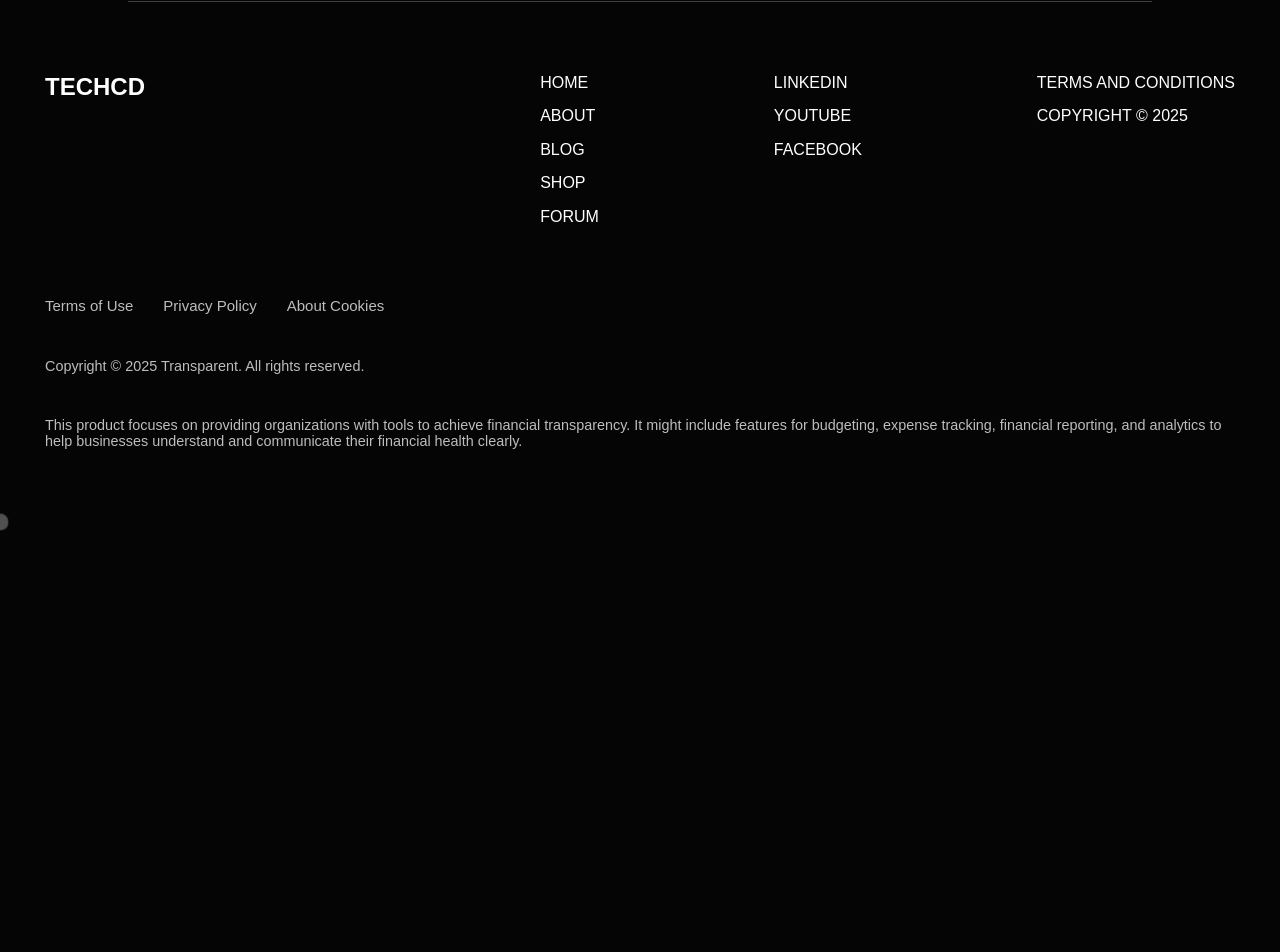
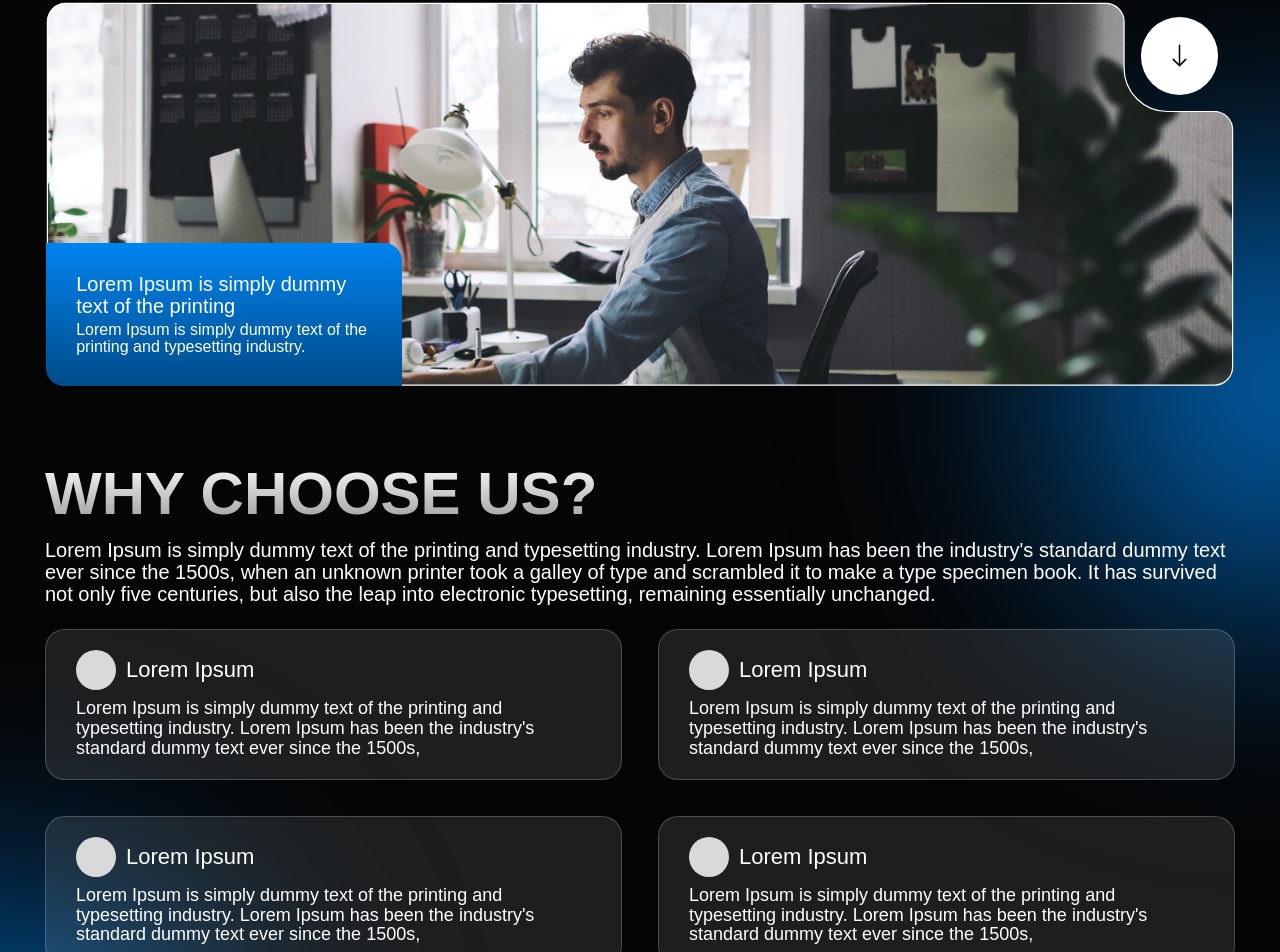
Before and after one commit to chamika-damith/techcd-portfolio, a Next.js app: page /about in a window 1280 px wide. Shown: the part 1257-2209 px from the top of the page. Before the commit the page ends 1779 px from the top, so only its background shows below. Built offline with nearby package versions, Linux system fonts and the light colour scheme; a web font is replaced by a local one.

Commit message:
feat(about-page): why choose us section

```diff
--- a/app/(user-pages)/about/page.tsx
+++ b/app/(user-pages)/about/page.tsx
@@ -2,12 +2,14 @@ import React from "react";
 
 import Header from "@/components/user/about-page/header/Header";
 import Story from "@/components/user/about-page/story/Story";
+import Why from "@/components/user/about-page/why/Why";
 
 const AboutPage = () => {
   return (
     <>
       <Header />
       <Story />
+      <Why />
     </>
   );
 };
--- a/app/(user-pages)/layout.tsx
+++ b/app/(user-pages)/layout.tsx
@@ -9,7 +9,7 @@ const UserLayout: React.FC<{ children: ReactNode }> = ({ children }) => {
       <header className="font-primary leading-[1.1]">
         <Navbar />
       </header>
-      <main className="font-primary overflow-x-hidden leading-[1.1]">
+      <main className="font-primary overflow-hidden leading-[1.1]">
         {children}
       </main>
       <footer className="font-primary leading-[1.1]">
--- a/components/user/about-page/header/Header.tsx
+++ b/components/user/about-page/header/Header.tsx
@@ -3,17 +3,20 @@ import Image from "next/image";
 
 import { BsArrowDown } from "react-icons/bs";
 import SectionTitle from "./SectionTitle";
+
+import eclipse from "@/public/images/eclipse.svg";
 import img from "@/public/images/about-page/header/img.png";
 
 const Header = () => {
   return (
     <section className="pt-[8em]">
-      <div className="px-container container mx-auto">
+      <Image src={eclipse} alt="" className="absolute inset-0 w-full" />
+      <div className="px-container relative container mx-auto">
         <div className="grid grid-cols-1 gap-[1.5em] lg:grid-cols-10">
           <SectionTitle />
           <div className="relative flex h-[202px] items-end lg:col-span-4 lg:h-auto xl:col-span-3">
             <div className="bg-foreground text-background absolute bottom-0 left-0 aspect-square h-[23%] rounded-full lg:h-auto lg:w-[15%]">
-              <BsArrowDown className="absolute inset-0 m-auto size-fit text-[18px]" />
+              <BsArrowDown className="absolute inset-0 m-auto size-fit text-[18px] sm:text-[20px] md:text-[22px] lg:text-[24px] xl:text-[25px] 2xl:text-[26px]" />
             </div>
             <Image src={img} alt="" className="h-full w-fit lg:h-auto" />
           </div>
--- a/components/user/about-page/story/Story.tsx
+++ b/components/user/about-page/story/Story.tsx
@@ -1,13 +1,15 @@
 import React from "react";
 import Image from "next/image";
 
+import { BsArrowDown } from "react-icons/bs";
 import SectionTitle from "./SectionTitle";
 import img from "@/public/images/about-page/story/img.png";
 
 const Story = () => {
   return (
     <section>
-      <div className="px-container container mx-auto">
+      <div className="px-container relative container mx-auto">
+        <div className="from-primary absolute right-0 bottom-0 aspect-square w-2/5 translate-x-1/2 translate-y-1/2 rounded-full bg-radial to-transparent blur-[5em]"></div>
         <SectionTitle className="lg:hidden" />
 
         <div className="grid grid-cols-1 gap-[1.5em] lg:grid-cols-10 lg:items-end">
@@ -29,7 +31,7 @@ const Story = () => {
             </p>
           </div>
 
-          <div className="h-[220px] lg:col-span-4 lg:h-auto">
+          <div className="h-[200px] lg:col-span-4 lg:h-auto">
             <Image
               src={img}
               alt=""
@@ -37,6 +39,57 @@ const Story = () => {
             />
           </div>
         </div>
+
+        <div className="relative mt-[3em]">
+          <div className="absolute bottom-[0.9%] left-[0.1%] w-4/5 max-w-[32ch] rounded-tr-[7px] rounded-bl-[7px] bg-gradient-to-b from-[#0084F0] to-[#004C8A] p-[1.5em] text-[13px] sm:rounded-tr-[10px] sm:rounded-bl-[10px] sm:text-[15px] md:rounded-tr-[13px] md:rounded-bl-[13px] md:text-[17px] lg:col-span-6 lg:rounded-tr-[16px] lg:rounded-bl-[16px] lg:text-[19px] xl:rounded-tr-[18px] xl:rounded-bl-[18px] xl:text-[20px] 2xl:rounded-tr-[20px] 2xl:rounded-bl-[20px] 2xl:text-[21px]">
+            <p className="mb-[0.2em] font-medium">
+              Lorem Ipsum is simply dummy text of the printing
+            </p>
+            <p className="text-[12px] sm:text-[13px] md:text-[14px] lg:text-[15px] xl:text-[16px] 2xl:text-[17px]">
+              Lorem Ipsum is simply dummy text of the printing and typesetting
+              industry.
+            </p>
+          </div>
+
+          <div className="absolute top-0 right-0 aspect-square w-[9.3%]">
+            <div className="bg-foreground text-background absolute inset-0 m-auto aspect-square w-[70%] rounded-full">
+              <BsArrowDown className="absolute inset-0 m-auto size-fit text-[18px] sm:text-[20px] md:text-[22px] lg:text-[24px] xl:text-[25px] 2xl:text-[30px]" />
+            </div>
+          </div>
+          <svg
+            xmlns="http://www.w3.org/2000/svg"
+            viewBox="0 0 502 164"
+            className="w-full"
+            preserveAspectRatio="none"
+          >
+            <defs>
+              <clipPath id="about-page-clip-path">
+                <path
+                  d="M 8.687 1 L 447.522 1 C 451.761 1 455.21 4.449 455.21 8.687 L 455.21 28.24 C 455.21 38.374 463.429 46.608 473.578 46.608 L 493.313 46.608 C 497.567 46.608 501 50.041 501 54.295 L 501 154.336 C 501 158.583 497.567 162.024 493.313 162.024 L 8.687 162.024 C 4.434 162.024 1 158.583 1 154.336 L 1 8.687 C 1 4.449 4.434 1 8.687 1 Z"
+                  strokeWidth={0.5}
+                  stroke="var(--foreground)"
+                ></path>
+              </clipPath>
+            </defs>
+
+            <image
+              href="/images/about-page/story/img-two.jpg"
+              clipPath="url(#about-page-clip-path)"
+              preserveAspectRatio="xMidYMid meet"
+              x="0"
+              y="0"
+              width="100%"
+              height="100%"
+            />
+
+            <path
+              d="M 8.687 1 L 447.522 1 C 451.761 1 455.21 4.449 455.21 8.687 L 455.21 28.24 C 455.21 38.374 463.429 46.608 473.578 46.608 L 493.313 46.608 C 497.567 46.608 501 50.041 501 54.295 L 501 154.336 C 501 158.583 497.567 162.024 493.313 162.024 L 8.687 162.024 C 4.434 162.024 1 158.583 1 154.336 L 1 8.687 C 1 4.449 4.434 1 8.687 1 Z"
+              strokeWidth={0.5}
+              stroke="var(--foreground)"
+              fill="none"
+            ></path>
+          </svg>
+        </div>
       </div>
     </section>
   );
--- /dev/null
+++ b/components/user/about-page/why/SectionTitle.tsx
@@ -0,0 +1,11 @@
+import React from "react";
+
+const SectionTitle = () => {
+  return (
+    <h2 className="dark:from-foreground to-foreground my-[0.2em] bg-gradient-to-b from-[#999999] bg-clip-text text-[26px] font-semibold text-transparent uppercase sm:text-[34px] md:text-[43px] lg:text-[51px] xl:text-[60px] 2xl:text-[68px] dark:to-[#999999]">
+      Why choose us?
+    </h2>
+  );
+};
+
+export default SectionTitle;
--- /dev/null
+++ b/components/user/about-page/why/Why.tsx
@@ -0,0 +1,46 @@
+import React from "react";
+import SectionTitle from "./SectionTitle";
+import BrandCarousel from "../../home-page/about/BrandCarousel";
+
+const Why = () => {
+  return (
+    <section className="relative mt-[3em] pb-[3em]">
+      <div className="from-primary absolute top-1/2 left-0 aspect-square w-2/5 -translate-x-1/2 rounded-full bg-radial to-transparent blur-[5em]"></div>
+
+      <div className="px-container relative container mx-auto mb-[3em]">
+        <SectionTitle />
+        <p className="text-[13px] sm:text-[15px] md:text-[17px] lg:col-span-6 lg:text-[19px] xl:text-[20px] 2xl:text-[21px]">
+          Lorem Ipsum is simply dummy text of the printing and typesetting
+          industry. Lorem Ipsum has been the industry&apos;s standard dummy text
+          ever since the 1500s, when an unknown printer took a galley of type
+          and scrambled it to make a type specimen book. It has survived not
+          only five centuries, but also the leap into electronic typesetting,
+          remaining essentially unchanged.
+        </p>
+
+        <div className="mt-[1em] grid grid-cols-1 gap-[1.5em] lg:grid-cols-2">
+          {Array.from({ length: 4 }).map((_, i) => (
+            <div
+              key={i}
+              className="bg-foreground/10 border-foreground/20 rounded-[1em] border px-[1.5em] py-[1em] text-[13px] sm:text-[15px] md:text-[17px] lg:text-[19px] xl:text-[20px] 2xl:text-[21px]"
+            >
+              <div className="flex items-center gap-[0.5em]">
+                <div className="size-[2em] rounded-full bg-[#D9D9D9]"></div>
+                <p className="text-[1.1em]">Lorem Ipsum</p>
+              </div>
+              <p className="mt-[0.5em] text-[0.9em] font-light">
+                Lorem Ipsum is simply dummy text of the printing and typesetting
+                industry. Lorem Ipsum has been the industry&apos;s standard
+                dummy text ever since the 1500s,
+              </p>
+            </div>
+          ))}
+        </div>
+      </div>
+
+      <BrandCarousel />
+    </section>
+  );
+};
+
+export default Why;
```
Also changed, not shown: public/images/about-page/story/img-two.jpg (added).
